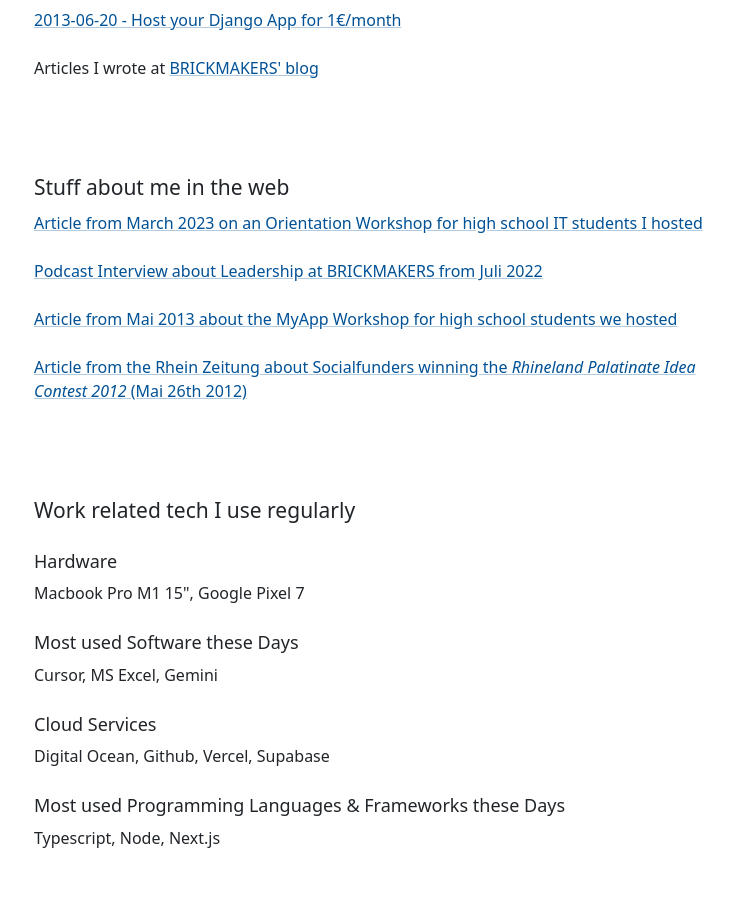
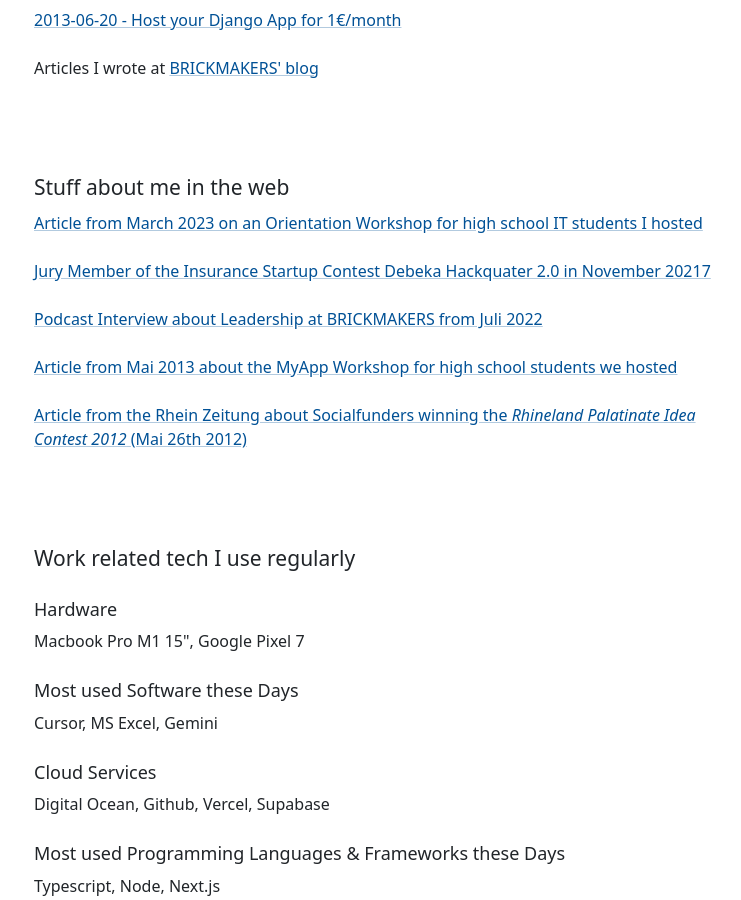
Before and after one commit to jnkwrych/jnkwrych.github.io, a Jekyll site: the page built from index.html, in a window 1280 px wide and 900 px high, scrolled down 2380 px. Shown: the whole window, without its empty margins (253-994 px from the left). Built offline with Jekyll 4.4.1, drawn with Linux system fonts in a browser that asks for light colours.

Commit message:
Add link to Debeka Hackquater 2.0 article

```diff
--- a/index.html
+++ b/index.html
@@ -97,8 +97,14 @@
         <a href="https://www.hilda-gymnasium.org/aktuelles-detailansicht/einblicke-in-die-it-berufswelt"
            target="_blank">Article from March 2023 on an Orientation Workshop for high school IT students I hosted</a></p>
     <p>
+        <a href="/files/debeka-hackquater-2.0-Nov-2017.pdf"
+           target="_blank">Jury Member of the Insurance Startup Contest Debeka Hackquater 2.0 in November 20217</a>
+    </p>
+
+    <p>
         <a href="https://www.youtube.com/watch?v=IgbTXLhbZvo"
-           target="_blank">Podcast Interview about Leadership at BRICKMAKERS from Juli 2022</a></p>
+           target="_blank">Podcast Interview about Leadership at BRICKMAKERS from Juli 2022</a>
+    </p>
     <p>
         <a href="http://schuelerwettbewerbmyapp.wordpress.com/2013/06/10/gewinner-des-schulerwettbewerbs-myapp-2012-programmieren-ihre-eigene-app/"
            target="_blank">Article from Mai 2013 about the MyApp Workshop for high school students we hosted</a></p>
```
